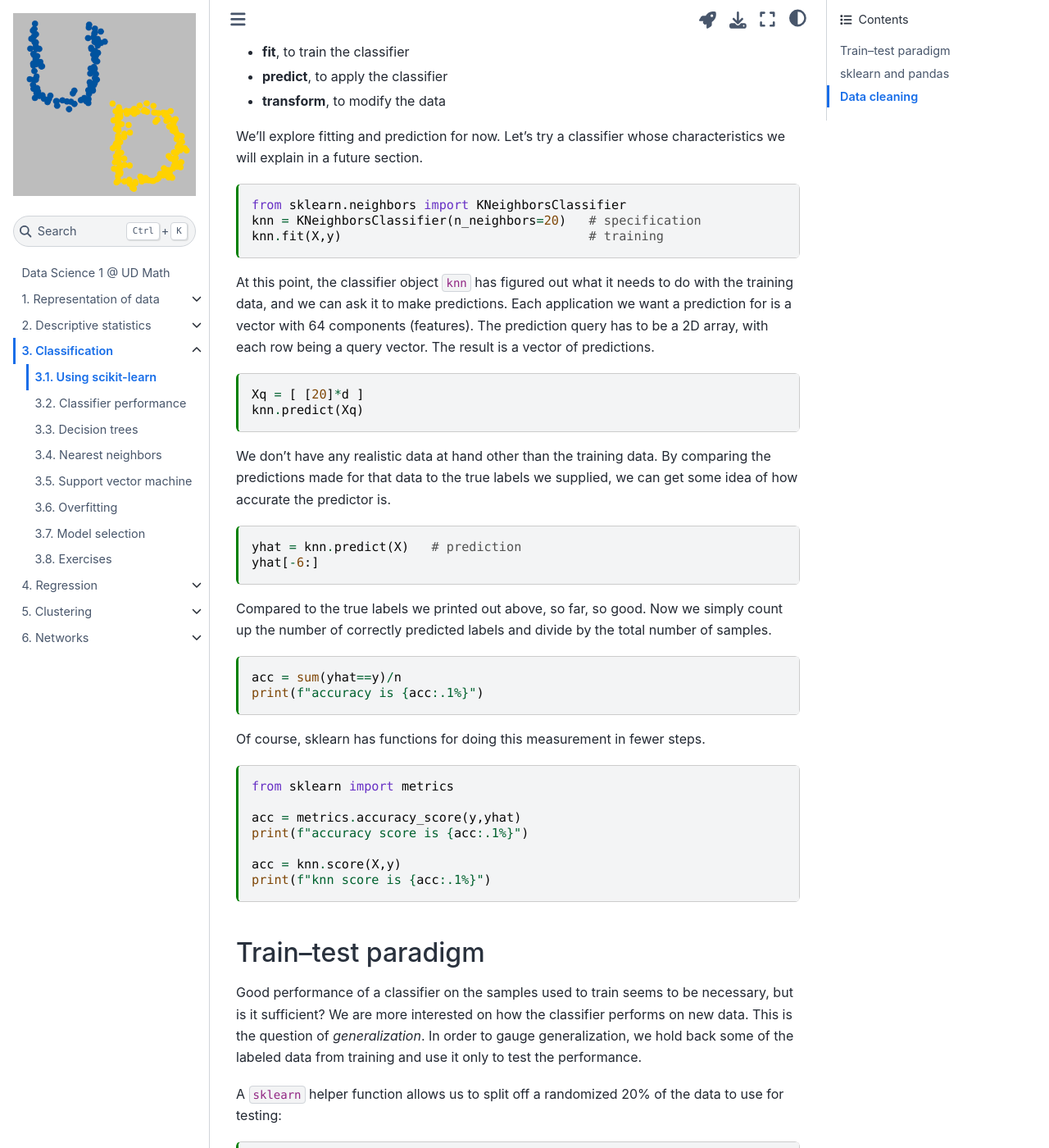
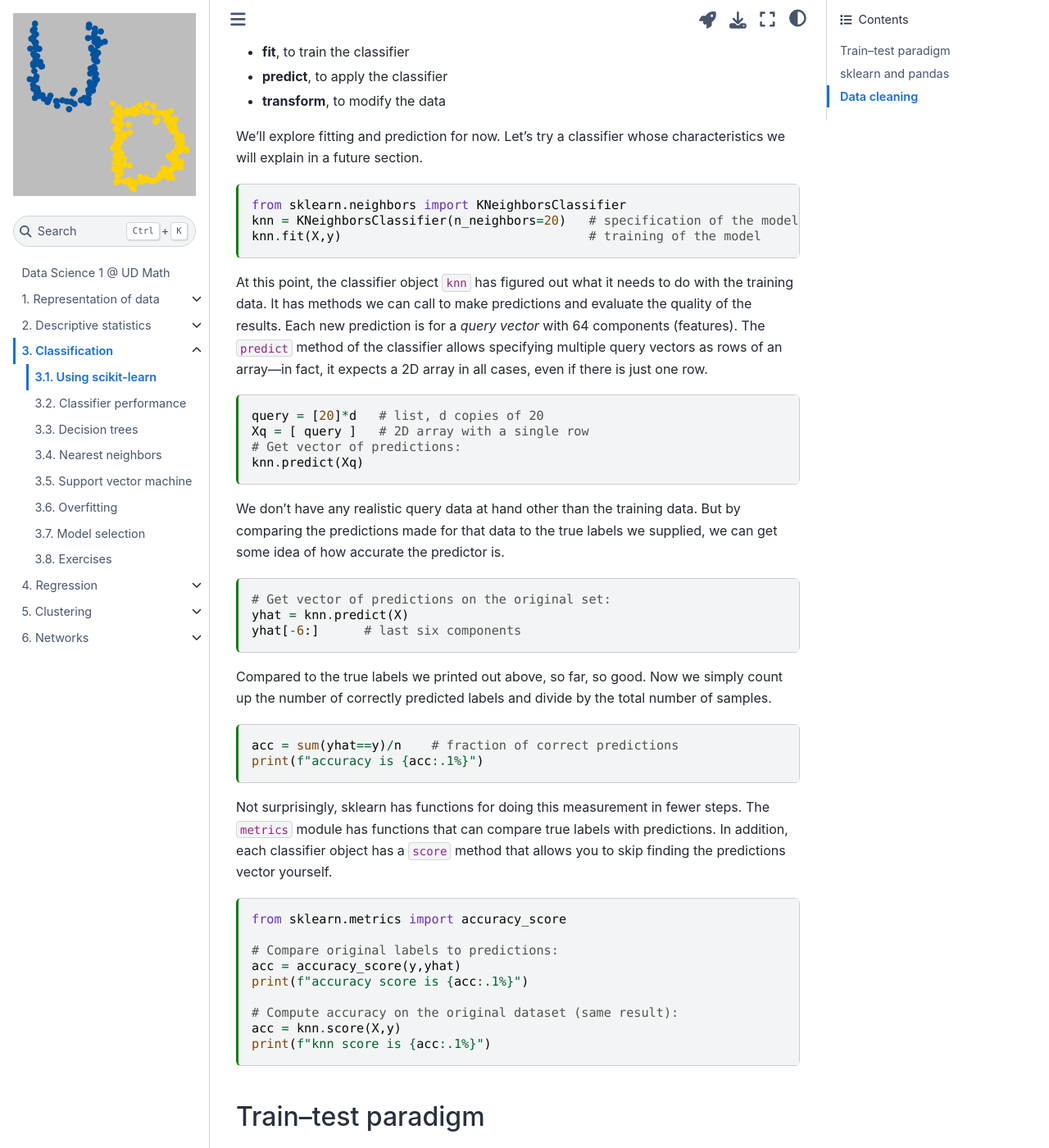
Before and after one commit to UD-Math-Data-Science-1/notes, a Jupyter Book: the page built from classification/sklearn.md, in a window 1280 px wide and 1400 px high, scrolled down 638 px. Shown: the whole window at 82% size. Built offline with Jupyter Book 1.0.4 settings and Sphinx 7.4.7 and the Sphinx Book theme 1.1.4, drawn with Linux system fonts in a browser that asks for light colours; pages that are not in the unit, such as notebooks, are missing from menus; some of the changed text lies outside the part shown.

Commit message:
Improve code annotation

````diff
--- a/classification/sklearn.md
+++ b/classification/sklearn.md
@@ -17,8 +17,8 @@ The scikit-learn package (`sklearn`) is a collection of machine learning algorit
 
 ```{code-cell} ipython3
 from sklearn import datasets
-ds = datasets.load_digits()
-X,y = ds["data"],ds["target"]
+ds = datasets.load_digits()        # loads a well-known dataset
+X,y = ds["data"],ds["target"]      # assign feature matrix and label vector
 print("feature matrix has shape",X.shape)
 print("label vector has shape",y.shape)
 n,d = X.shape
@@ -47,39 +47,44 @@ We'll explore fitting and prediction for now. Let's try a classifier whose chara
 
 ```{code-cell}
 from sklearn.neighbors import KNeighborsClassifier
-knn = KNeighborsClassifier(n_neighbors=20)   # specification
-knn.fit(X,y)                                 # training
+knn = KNeighborsClassifier(n_neighbors=20)   # specification of the model
+knn.fit(X,y)                                 # training of the model
 ```
 
-At this point, the classifier object `knn` has figured out what it needs to do with the training data, and we can ask it to make predictions. Each application we want a prediction for is a vector with 64 components (features). The prediction query has to be a 2D array, with each row being a query vector. The result is a vector of predictions.
+At this point, the classifier object `knn` has figured out what it needs to do with the training data. It has methods we can call to make predictions and evaluate the quality of the results. Each new prediction is for a *query vector* with 64 components (features). The `predict` method of the classifier allows specifying multiple query vectors as rows of an array—in fact, it expects a 2D array in all cases, even if there is just one row.
 
 ```{code-cell}
-Xq = [ [20]*d ]
+query = [20]*d   # list, d copies of 20
+Xq = [ query ]   # 2D array with a single row
+# Get vector of predictions:
 knn.predict(Xq)
 ```
 
-We don't have any realistic data at hand other than the training data. By comparing the predictions made for that data to the true labels we supplied, we can get some idea of how accurate the predictor is.
+We don't have any realistic query data at hand other than the training data. But by comparing the predictions made for that data to the true labels we supplied, we can get some idea of how accurate the predictor is.
 
 ```{code-cell}
-yhat = knn.predict(X)   # prediction
-yhat[-6:]
+# Get vector of predictions on the original set:
+yhat = knn.predict(X)
+yhat[-6:]      # last six components
 ```
 
 Compared to the true labels we printed out above, so far, so good. Now we simply count up the number of correctly predicted labels and divide by the total number of samples.
 
 ```{code-cell}
-acc = sum(yhat==y)/n
+acc = sum(yhat==y)/n    # fraction of correct predictions
 print(f"accuracy is {acc:.1%}")
 ```
 
-Of course, sklearn has functions for doing this measurement in fewer steps.
+Not surprisingly, sklearn has functions for doing this measurement in fewer steps. The `metrics` module has functions that can compare true labels with predictions. In addition, each classifier object has a `score` method that allows you to skip finding the predictions vector yourself.
 
 ```{code-cell}
-from sklearn import metrics
+from sklearn.metrics import accuracy_score
 
-acc = metrics.accuracy_score(y,yhat)
+# Compare original labels to predictions:
+acc = accuracy_score(y,yhat)
 print(f"accuracy score is {acc:.1%}")
 
+# Compute accuracy on the original dataset (same result):
 acc = knn.score(X,y)
 print(f"knn score is {acc:.1%}")
 ```
@@ -89,26 +94,38 @@ print(f"knn score is {acc:.1%}")
 Good performance of a classifier on the samples used to train seems to be necessary, but is it sufficient? We are more interested on how the classifier performs on new data. This is the question of *generalization*. In order to gauge generalization, we hold back some of the labeled data from training and use it only to test the performance.
 
 
-A `sklearn` helper function allows us to split off a randomized 20% of the data to use for testing:
+A `sklearn` helper function allows us to split off a random 20% of the data to use for testing. By default, it will preserve the order of the test set. This can be a problem if, for example, the samples are presented already sorted by class. It's usually recommended to shuffle the order first, but here we give a specific random seed so that the results are reproducible.
 
 ```{code-cell}
 from sklearn.model_selection import train_test_split
-X_tr, X_te, y_tr, y_te = train_test_split(X,y,test_size=0.2,shuffle=True,random_state=0)
-print(len(y_tr),"training cases and",len(y_te),"test cases")
+
+X_tr, X_te, y_tr, y_te = train_test_split(X,y,
+  test_size=0.2,
+  shuffle=True,random_state=0)
+```
+
+We can check that the test and train labels have similar characteristics:
+
+```{code-cell}
+import pandas as pd
+print("training:")
+print(pd.Series(y_tr).describe())
+
+print("\ntest:")
+print(pd.Series(y_te).describe())
 ```
 
 Now we train on the training data...
 
 ```{code-cell}
-from sklearn.neighbors import KNeighborsClassifier
 knn = KNeighborsClassifier(n_neighbors=20)
-knn.fit(X_tr,y_tr)
+knn.fit(X_tr,y_tr)   # fit only to train set
 ```
 
 ...and test on the rest.
 
 ```{code-cell}
-acc = knn.score(X_te,y_te)
+acc = knn.score(X_te,y_te)   # score only on test set
 print(f"accuracy is {acc:.1%}")
 ```
 
````
